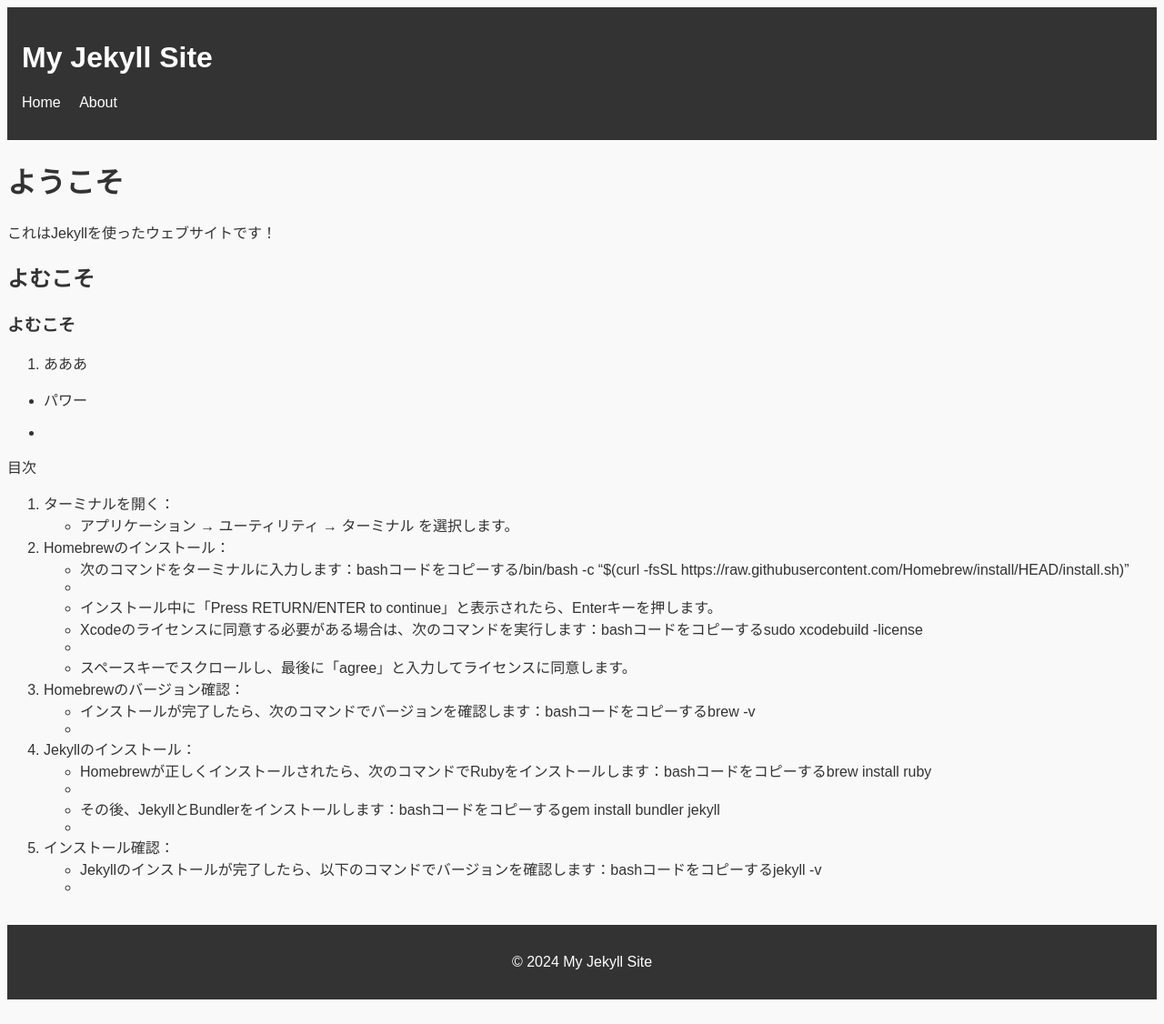
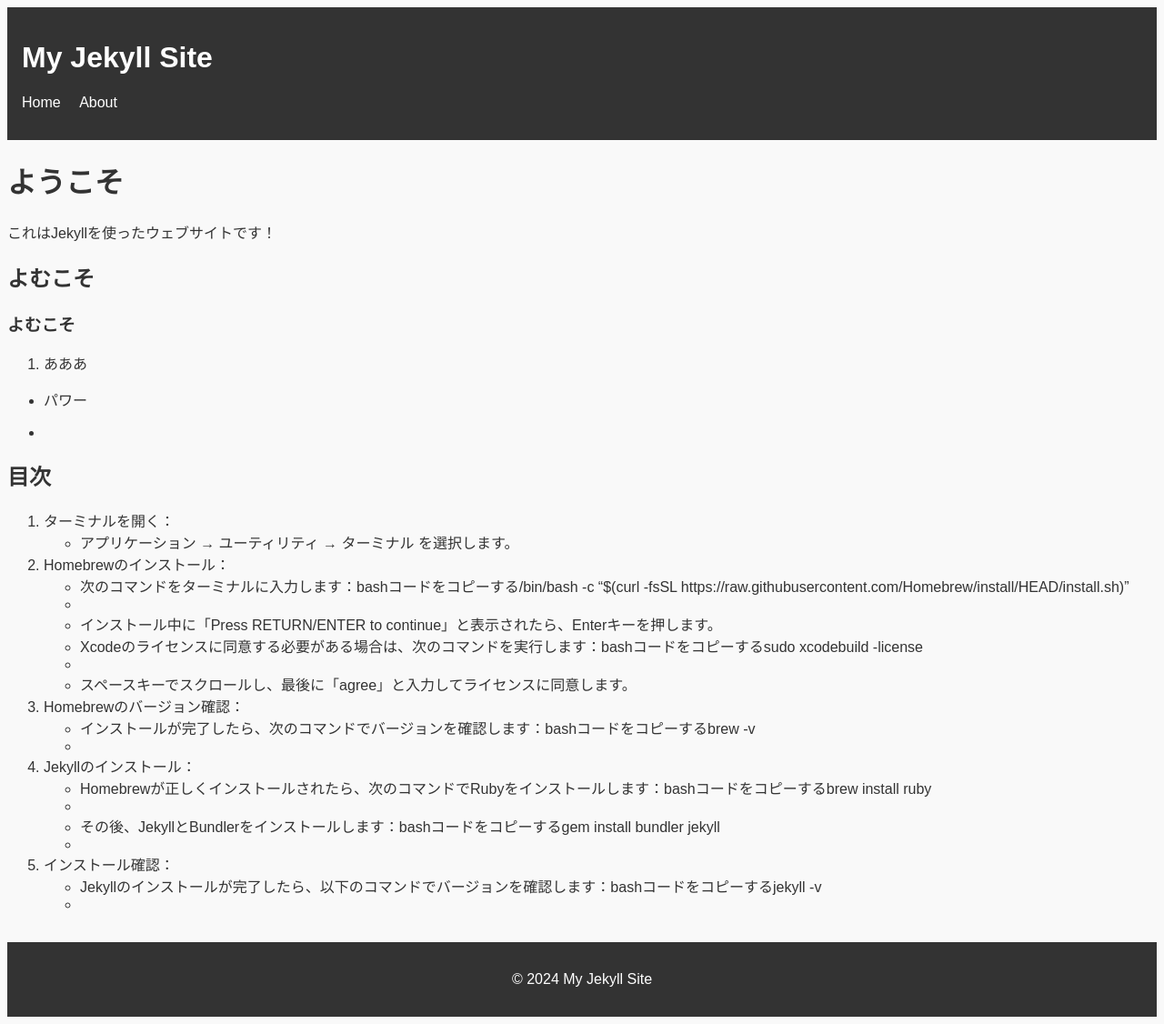
Before and after one commit to taka012345/username.github.io, a Jekyll site: the page built from index.md, in a window 1280 px wide. Shown: the whole page at 91% size. Built offline with Jekyll 4.4.1, drawn with Linux system fonts in a browser that asks for light colours.

Commit message:
Add files via upload

```diff
--- a/index.md
+++ b/index.md
@@ -15,7 +15,7 @@ title: ホーム
 
 -
 
-目次
+## 目次
 
 1. ターミナルを開く：
     * アプリケーション → ユーティリティ → ターミナル を選択します。
```
